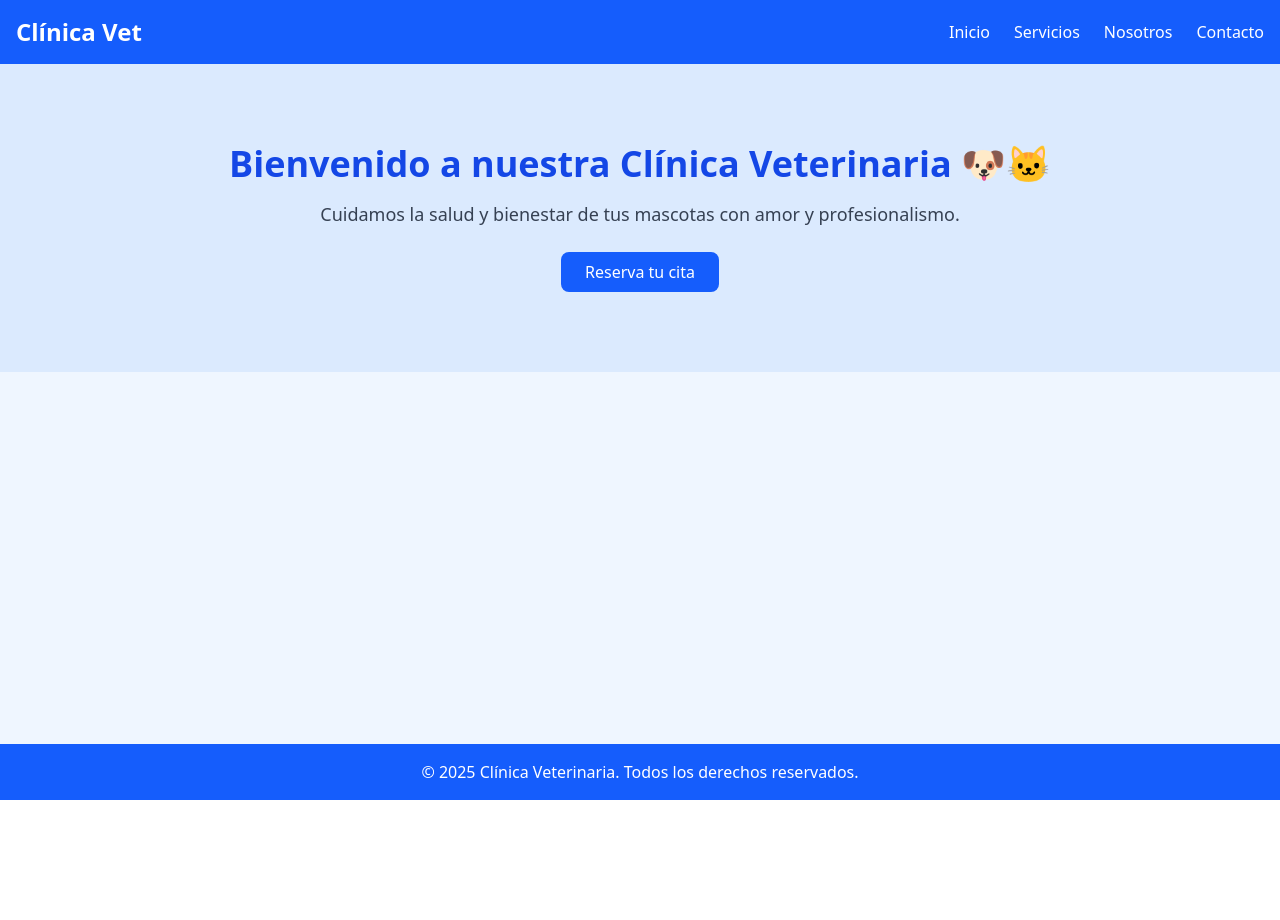
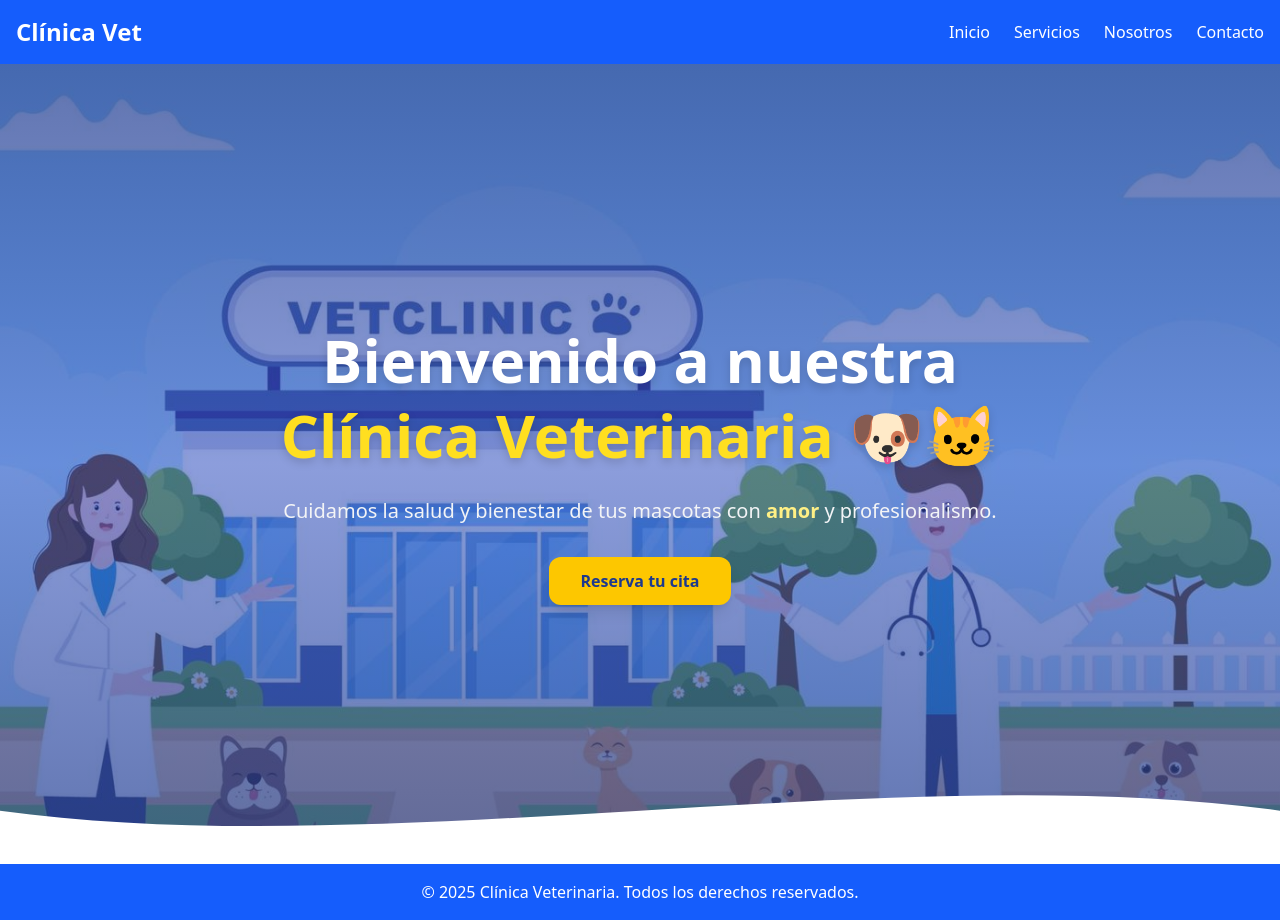
Before and after one commit to GonzaloHCZ/Clinica-veterinaria-grupal, a React (Vite) app: page / in a window 1280 px wide. Before the commit the page ends 800 px from the top, so only its background shows below. Built offline with nearby package versions, Linux system fonts and the light colour scheme.

Commit message:
modificacion en el inicio y en el nosotros, pero hay que ver que mas agregar

```diff
--- a/src/components/Hero.jsx
+++ b/src/components/Hero.jsx
@@ -1,15 +1,44 @@
+import HeroBg from "../assets/fotos/clinica2.jpg"; // tu imagen de fondo
+
 export default function Hero() {
   return (
-    <section className="flex flex-col items-center justify-center text-center py-20 bg-blue-100">
-      <h2 className="text-4xl font-bold text-blue-700">
-        Bienvenido a nuestra Clínica Veterinaria 🐶🐱
-      </h2>
-      <p className="mt-4 text-lg text-gray-700">
-        Cuidamos la salud y bienestar de tus mascotas con amor y profesionalismo.
-      </p>
-      <button className="mt-6 bg-blue-600 text-white px-6 py-2 rounded-lg hover:bg-blue-700">
-        Reserva tu cita
-      </button>
+    <section
+      className="relative h-screen flex flex-col items-center justify-center text-center bg-blue-100"
+      style={{
+        backgroundImage: `url(${HeroBg})`,
+        backgroundSize: "cover",
+        backgroundPosition: "center",
+      }}
+    >
+      {/* Overlay con degradado */}
+      <div className="absolute inset-0 bg-gradient-to-b from-blue-900/70 via-blue-800/50 to-blue-900/70"></div>
+
+      {/* Contenido */}
+      <div className="relative z-10 max-w-3xl px-6">
+        <h2 className="text-5xl md:text-6xl font-extrabold text-white drop-shadow-lg leading-tight">
+          Bienvenido a nuestra <span className="text-yellow-300">Clínica Veterinaria</span> 🐶🐱
+        </h2>
+        <p className="mt-6 text-lg md:text-xl text-gray-100">
+          Cuidamos la salud y bienestar de tus mascotas con <span className="font-semibold text-yellow-200">amor</span> y profesionalismo.
+        </p>
+        <button className="mt-8 bg-yellow-400 text-blue-900 px-8 py-3 rounded-xl font-semibold shadow-lg hover:bg-yellow-300 hover:scale-105 transition-transform duration-300">
+          Reserva tu cita
+        </button>
+      </div>
+
+      {/* Decoración inferior tipo onda */}
+      <div className="absolute bottom-0 w-full overflow-hidden leading-none">
+        <svg
+          viewBox="0 0 500 150"
+          preserveAspectRatio="none"
+          className="w-full h-20"
+        >
+          <path
+            d="M0.00,49.98 C150.00,150.00 349.90,-49.98 500.00,49.98 L500.00,150.00 L0.00,150.00 Z"
+            className="fill-white"
+          ></path>
+        </svg>
+      </div>
     </section>
   );
 }
--- a/src/pages/Nosotros.jsx
+++ b/src/pages/Nosotros.jsx
@@ -1,15 +1,56 @@
+import { Heart, ShieldCheck, Users } from "lucide-react";
+import Veterinaria from "../assets/fotos/clinica2.jpg"
+
 export default function Nosotros() {
   return (
-    <section className="min-h-screen flex flex-col items-center justify-center bg-green-50 p-8 text-center">
-      <h2 className="text-3xl font-bold text-green-700 mb-4">Sobre Nosotros</h2>
-      <p className="text-gray-700 max-w-2xl">
+    <section className="flex flex-col items-center bg-gradient-to-br from-blue-50 via-white to-blue-100 pt-12 pb-16 text-center">
+      <div className="max-w-6xl mx-auto grid grid-cols-1 md:grid-cols-2 gap-12 items-center">
+
+        {/* Imagen */}
+        <div className="flex justify-center">
+          <img
+            src={Veterinaria}
+            alt="Veterinaria"
+            className="rounded-3xl shadow-lg w-full max-w-md hover:scale-105 transition-transform duration-300"
+          />
+        </div>
+
+        {/* Texto */}
+        <div className="text-center md:text-left">
+          <h2 className="text-4xl font-extrabold text-green-700 mb-6 drop-shadow-lg">
+            Sobre Nosotros
+          </h2>
+          <p className="text-gray-700 text-lg mb-4">
             Somos una clínica veterinaria dedicada al cuidado y bienestar de tus mascotas 🐶🐱.
             Contamos con un equipo profesional comprometido en brindar atención médica de calidad,
             con amor y respeto hacia los animales.
           </p>
-      <p className="mt-4 text-gray-600">
+          <p className="text-gray-600 mb-8">
             Nuestra misión es garantizar la salud de tu mascota en un ambiente de confianza y cariño.
           </p>
+
+          {/* Valores */}
+          <div className="grid grid-cols-1 sm:grid-cols-3 gap-6">
+            <div className="bg-white rounded-xl shadow-md p-6 flex flex-col items-center hover:shadow-xl transition">
+              <Heart className="w-8 h-8 text-red-500 mb-3" />
+              <h3 className="font-semibold text-green-700">Amor</h3>
+              <p className="text-gray-600 text-sm mt-2">Cuidamos con cariño a cada mascota.</p>
+            </div>
+
+            <div className="bg-white rounded-xl shadow-md p-6 flex flex-col items-center hover:shadow-xl transition">
+              <ShieldCheck className="w-8 h-8 text-blue-500 mb-3" />
+              <h3 className="font-semibold text-green-700">Confianza</h3>
+              <p className="text-gray-600 text-sm mt-2">Atención transparente y profesional.</p>
+            </div>
+
+            <div className="bg-white rounded-xl shadow-md p-6 flex flex-col items-center hover:shadow-xl transition">
+              <Users className="w-8 h-8 text-yellow-500 mb-3" />
+              <h3 className="font-semibold text-green-700">Compromiso</h3>
+              <p className="text-gray-600 text-sm mt-2">Equipo dedicado a la salud animal.</p>
+            </div>
+          </div>
+        </div>
+      </div>
     </section>
   );
 }
```
Lines whose indentation alone changed are shown as unchanged.
